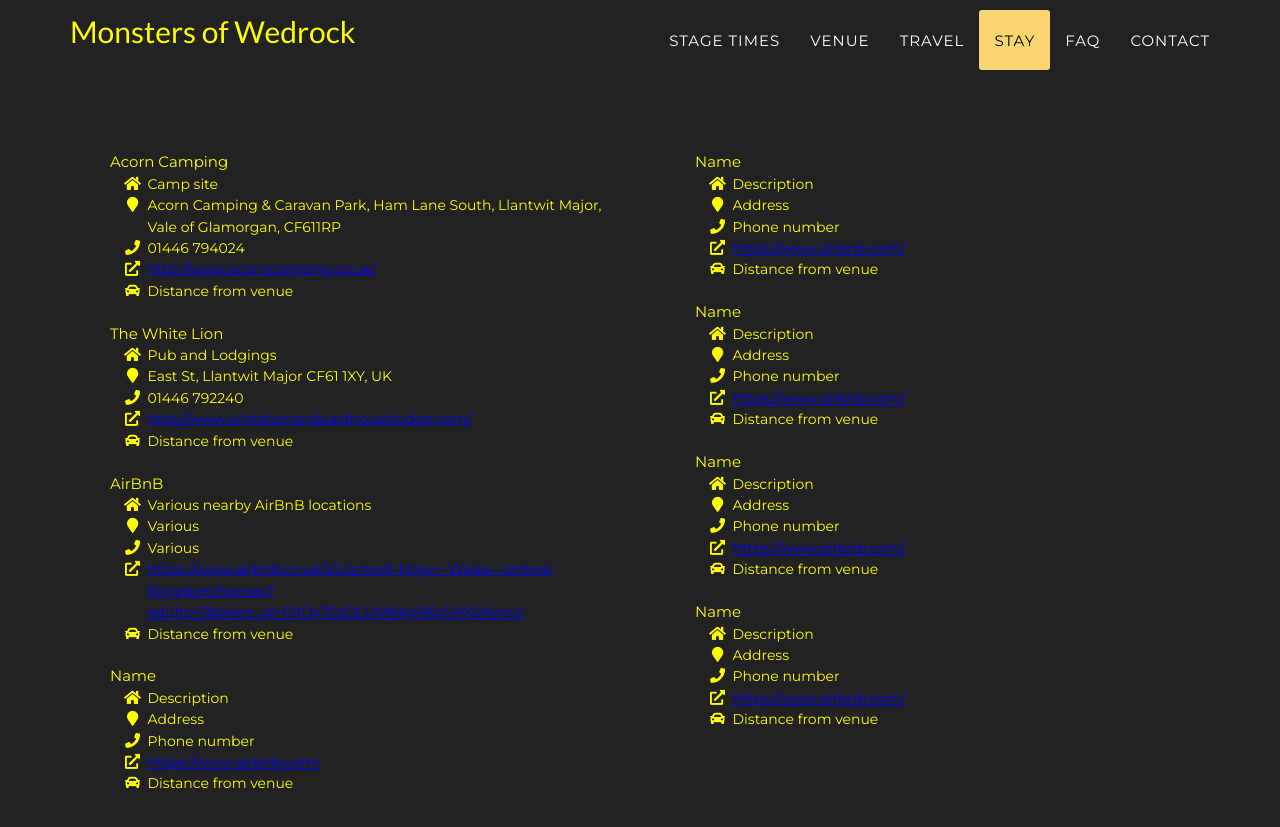
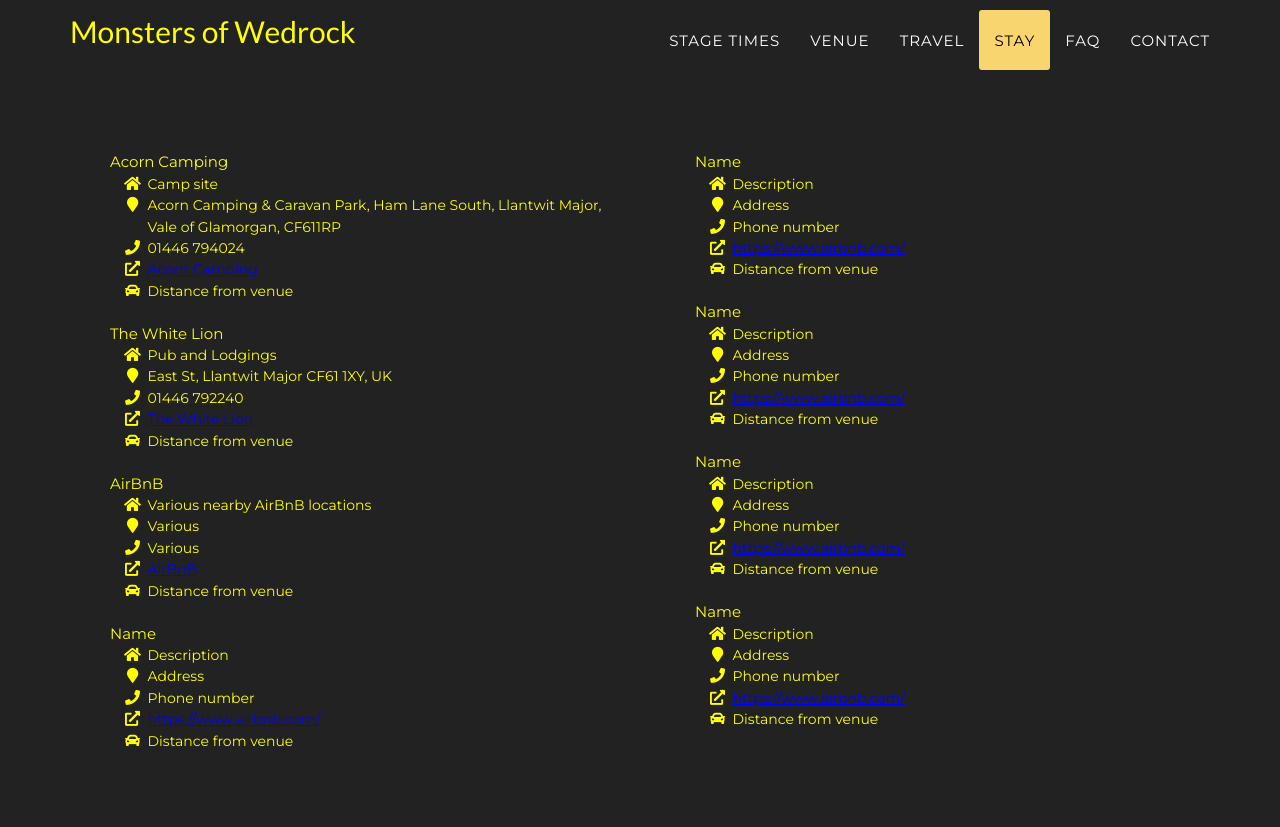
Before and after one commit to horlixuk/monstersofwedrock, a Jekyll site: the page built from index.html, in a window 1280 px wide and 900 px high, scrolled down 6071 px. Shown: the top 827 px of the window. Built offline with Jekyll 4.4.1, drawn with Linux system fonts in a browser that asks for light colours; some web fonts are replaced.

Commit message:
fixes broken hrefs

```diff
--- a/_includes/en_data/stay.html
+++ b/_includes/en_data/stay.html
@@ -1,5 +1,5 @@
 <!-- Where To Stay Section -->
-<section id="stay" class="bg-light-gray">
+<section id="stay" class="bg-darkest-gray">
     <div class="container">
         <div class="row">
             <div class="col-lg-12 text-center">
@@ -23,7 +23,7 @@
                                 <span class="fa-li"><i class="fa fa-phone"></i></span><span class="text-muted plist">01446 794024</span>
                             </li>
                             <li>
-                                <span class="fa-li"><i class="fas fa-external-link-alt"></i></span><span class="plist"><a class="link" href="Acorn Camping">http://www.acorncamping.co.uk/</a></span>
+                                <span class="fa-li"><i class="fas fa-external-link-alt"></i></span><span class="plist"><a class="link" href="http://www.acorncamping.co.uk/">Acorn Camping</a></span>
                             </li>
                             <li>
                                 <span class="fa-li"><i class="fa fa-car"></i></span><span class="text-muted plist">Distance from venue</span>
@@ -45,7 +45,7 @@
                                 <span class="fa-li"><i class="fa fa-phone"></i></span><span class="text-muted plist">01446 792240</span>
                             </li>
                             <li>
-                                <span class="fa-li"><i class="fas fa-external-link-alt"></i></span><span class="plist"><a class="link" href="The White Lion">http://www.whitelionandoasthouselodge.com/</a></span>
+                                <span class="fa-li"><i class="fas fa-external-link-alt"></i></span><span class="plist"><a class="link" href="http://www.whitelionandoasthouselodge.com">The White Lion</a></span>
                             </li>
                             <li>
                                 <span class="fa-li"><i class="fa fa-car"></i></span><span class="text-muted plist">Distance from venue</span>
@@ -67,7 +67,7 @@
                                 <span class="fa-li"><i class="fa fa-phone"></i></span><span class="text-muted plist">Various</span>
                             </li>
                             <li>
-                                <span class="fa-li"><i class="fas fa-external-link-alt"></i></span><span class="plist"><a class="link" href="AirBnB">https://www.airbnb.co.uk/s/Llantwit-Major--Wales--United-Kingdom/homes?adults=2&place_id=ChIJy70zOLUMbkgR6oSHXSKwlco</a></span>
+                                <span class="fa-li"><i class="fas fa-external-link-alt"></i></span><span class="plist"><a class="link" href="https://www.airbnb.co.uk/s/Llantwit-Major--Wales--United-Kingdom/homes?adults=2&place_id=ChIJy70zOLUMbkgR6oSHXSKwlco">AirBnB</a></span>
                             </li>
                             <li>
                                 <span class="fa-li"><i class="fa fa-car"></i></span><span class="text-muted plist">Distance from venue</span>
```
